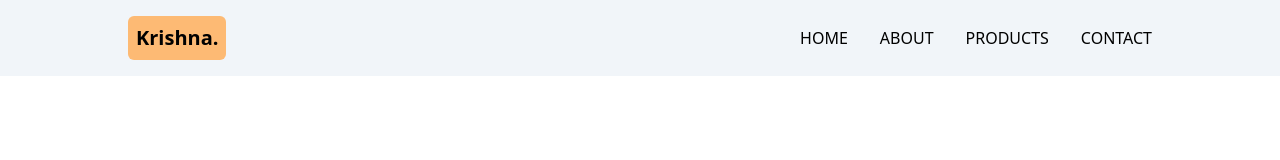
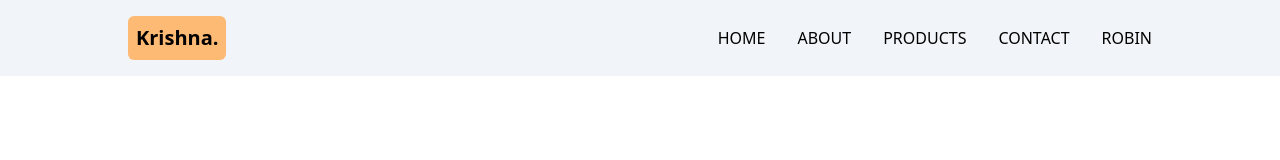
Before and after one commit to krishnasingh6392/js_ecom, a website built with Vite: page js_ecom/index.html in a window 1280 px wide. Built offline with nearby package versions, Linux system fonts and the light colour scheme.

Commit message:
adding robin as list in nav bar

```diff
--- a/js_ecom/index.html
+++ b/js_ecom/index.html
@@ -19,6 +19,7 @@
           <li>ABOUT</li>
           <li>PRODUCTS</li>
           <li>CONTACT</li>
+          <li>ROBIN</li>
         </ul>
       </div>
     </header>
```
